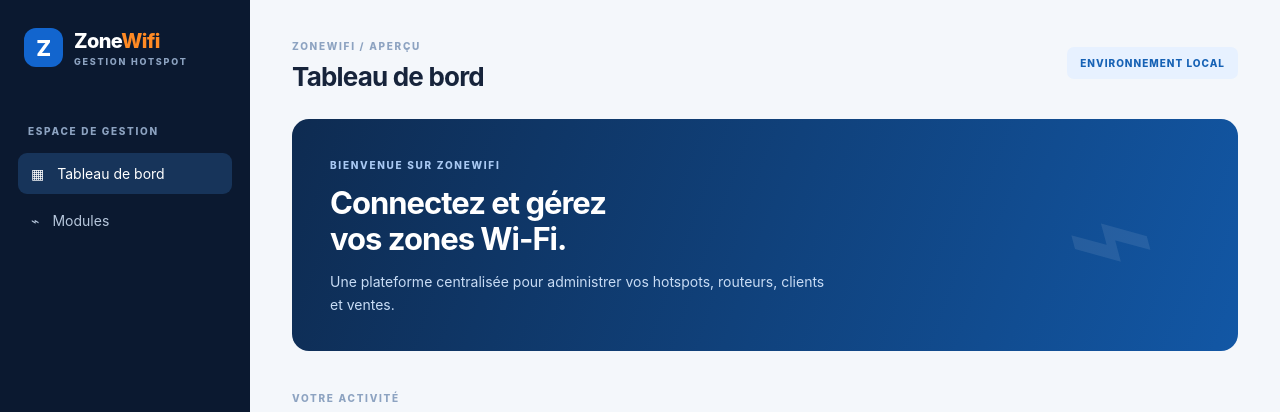
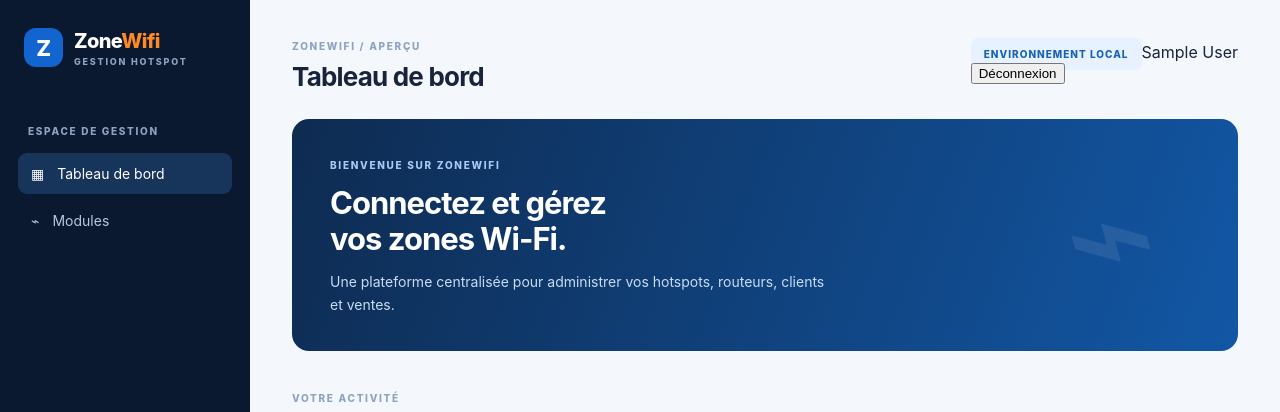
Before and after one commit to soriteh/zonewifi, a Laravel app: page / in a window 1280 px wide. Shown: the top 412 px of the page. Run offline with Laravel 12, Linux system fonts and the light colour scheme; the visitor is signed in with stand-in values (Sample User, id 1).

Commit message:
feat(ui): add authenticated user menu and logout

```diff
--- a/backend/resources/views/dashboard.blade.php
+++ b/backend/resources/views/dashboard.blade.php
@@ -16,7 +16,7 @@
         <div class="sidebar-bottom"><span class="status-dot"></span> Socle technique initial <small>v0.1.0</small></div>
     </aside>
     <main class="main">
-        <header class="topbar"><div><span class="eyebrow">ZONEWIFI / APERÇU</span><h1>{{ $pageTitle }}</h1></div><div class="top-tag">ENVIRONNEMENT LOCAL</div></header>
+        <header class="topbar"><div><span class="eyebrow">ZONEWIFI / APERÇU</span><h1>{{ $pageTitle }}</h1></div><div class="top-actions"><span class="top-tag">ENVIRONNEMENT LOCAL</span><span class="user-greeting">{{ auth()->user()->name }}</span><form method="POST" action="{{ route('logout') }}">@csrf<button class="logout-button" type="submit">Déconnexion</button></form></div></header>
         <section class="welcome"><div><span class="eyebrow light">BIENVENUE SUR ZONEWIFI</span><h2>Connectez et gérez<br>vos zones Wi-Fi.</h2><p>Une plateforme centralisée pour administrer vos hotspots, routeurs, clients et ventes.</p></div><div class="welcome-symbol">⌁</div></section>
         <section class="section-head" id="modules"><div><span class="eyebrow">VOTRE ACTIVITÉ</span><h2>Modules de gestion</h2></div><span class="muted">Modules en cours de construction</span></section>
         <section class="module-grid">
```
